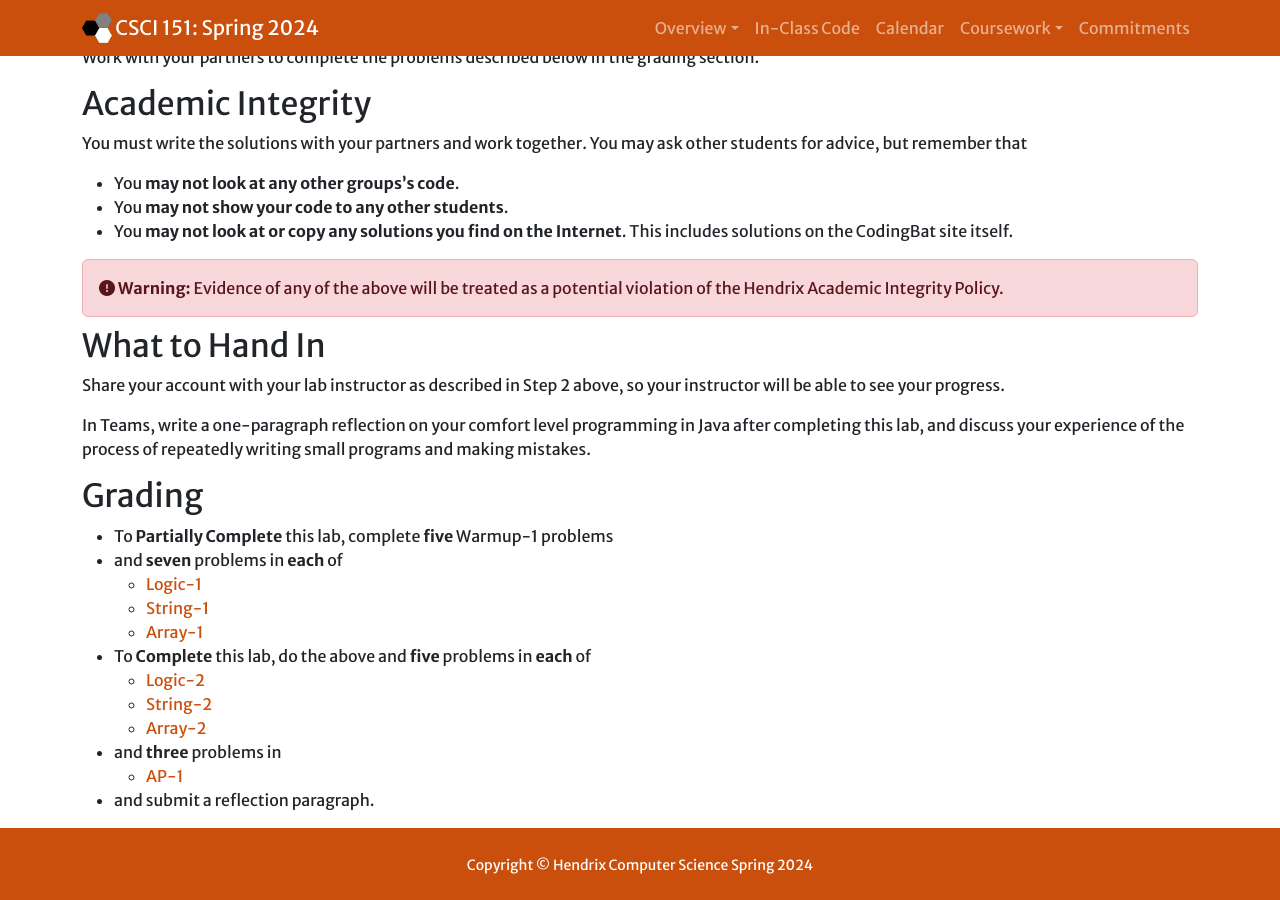
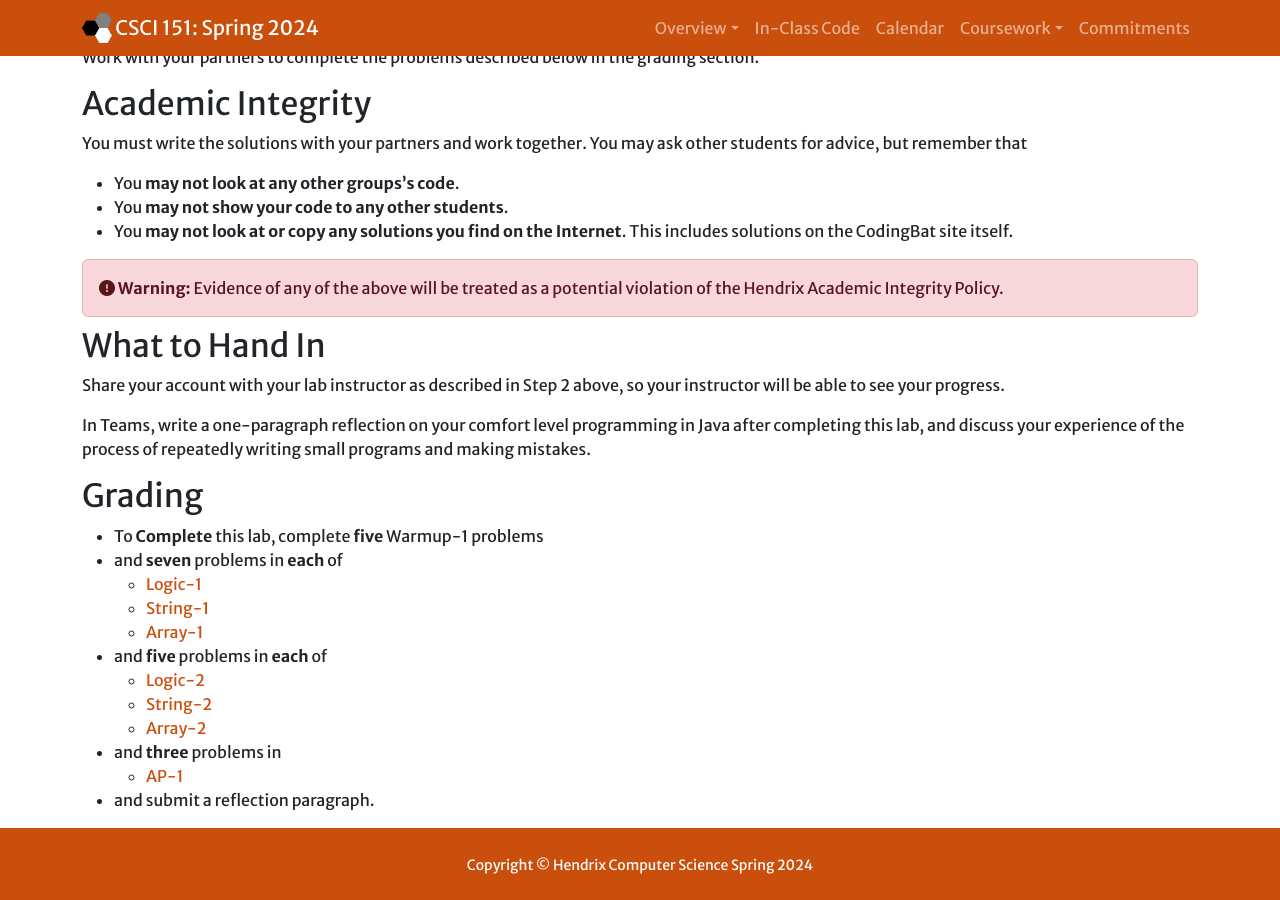
Before and after one commit to Hendrix-CS/csci151, a Jekyll site: the page built from labs/codingbat.md, in a window 1280 px wide and 900 px high, scrolled down 1109 px. Built offline with Jekyll 4.4.1, drawn with Linux system fonts in a browser that asks for light colours; nearby versions of some CDN libraries; our own code applies the rules of GitHub Pages for plain Markdown files.

Commit message:
lab update

```diff
--- a/labs/codingbat.md
+++ b/labs/codingbat.md
@@ -87,12 +87,12 @@ In Teams, write a one-paragraph reflection on your comfort level programming in
 
 ## Grading
 
-* To **Partially Complete** this lab, complete **five** Warmup-1 problems
+* To **Complete** this lab, complete **five** Warmup-1 problems
 * and **seven** problems in **each** of
     * [Logic-1](http://codingbat.com/java/Logic-1)
     * [String-1](http://codingbat.com/java/String-1)
     * [Array-1](http://codingbat.com/java/Array-1)
-* To **Complete** this lab, do the above and **five** problems in **each** of
+* and **five** problems in **each** of
     * [Logic-2](http://codingbat.com/java/Logic-2)
     * [String-2](http://codingbat.com/java/String-2)
     * [Array-2](http://codingbat.com/java/Array-2)
```
